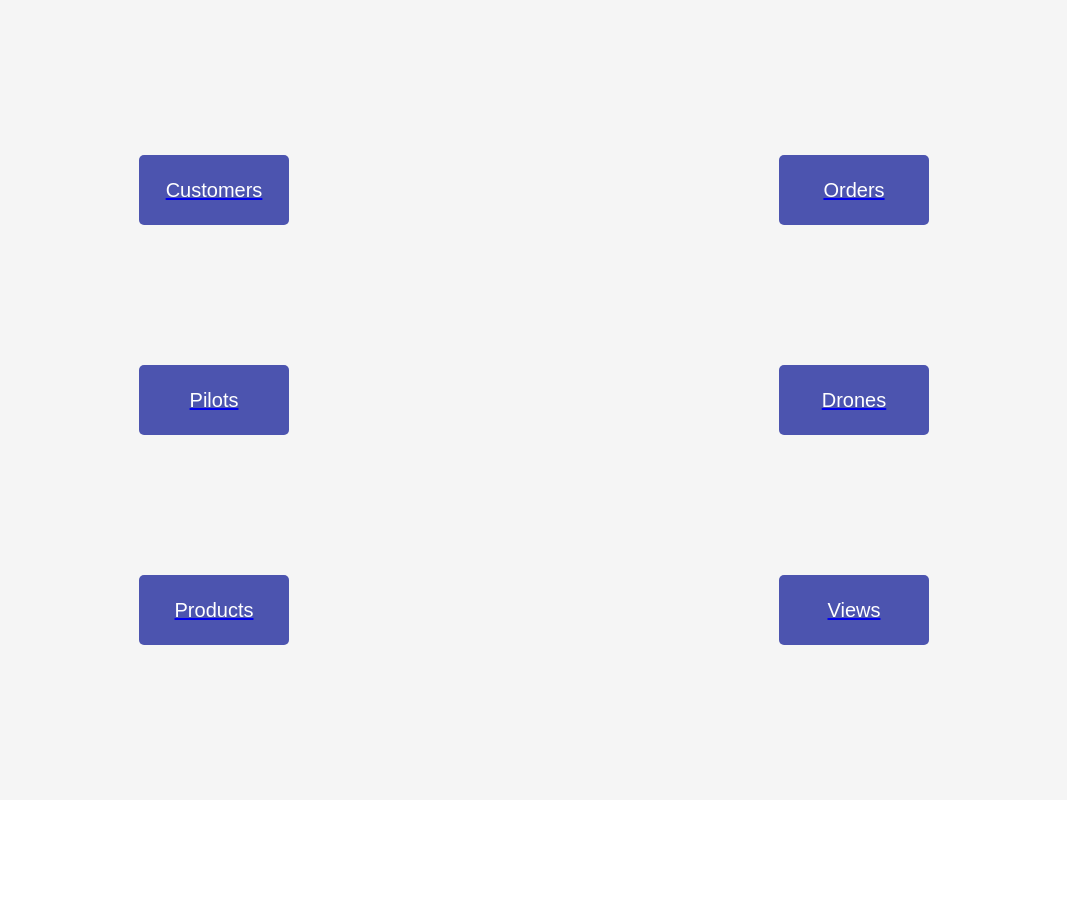
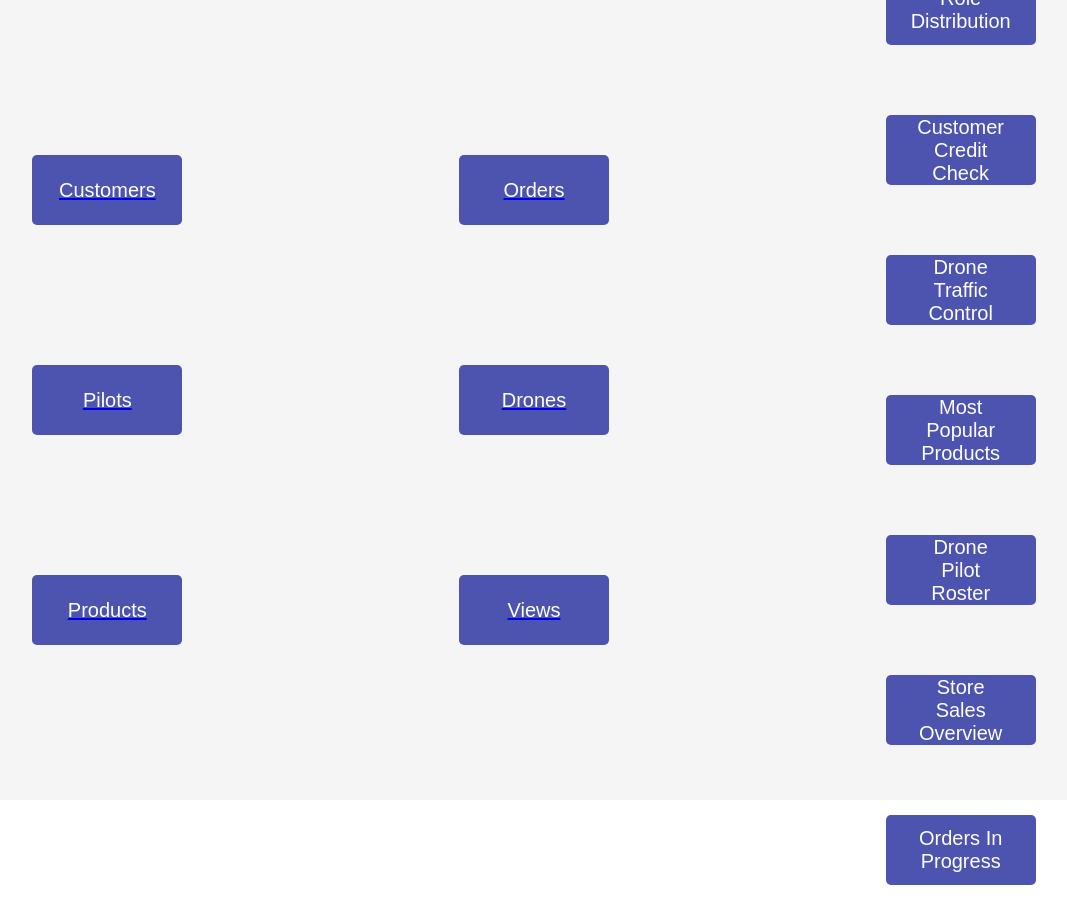
Before and after one commit to NamkhangNLe/drone-dispatch, a React (Create React App) app: page /views in a window 1280 px wide. Shown: the top 924 px of the page, without its empty margins (106-1173 px from the left). Before the commit the page ends 800 px from the top, so only its background shows below. Built offline with nearby package versions, Linux system fonts and the light colour scheme.

Commit message:
Add Views component and routes in App.js

```diff
--- a/src/App.js
+++ b/src/App.js
@@ -4,6 +4,7 @@ import Pilots from './Pilots'; // Import the Pilots component
 import Products from './Products';
 import Drones from './Drones';
 import Orders from './Orders';
+import Views from './Views';
 import './App.css';
 
 function App() {
@@ -37,6 +38,7 @@ function App() {
           <Route path="/products" element={<Products />} />
           <Route path="/drones" element={<Drones />} />
           <Route path="/orders" element={<Orders />} />
+          <Route path="/views" element={<Views />} />
           {/* Add more routes for other pages as needed */}
         </Routes>
       </div>
--- /dev/null
+++ b/src/Views.js
@@ -0,0 +1,18 @@
+import React from 'react';
+
+function Views() {
+  return (
+    <div>
+      <h1>Drones Page</h1>
+      <button className="button" onClick={() => console.log('Role Distribution')}>Role Distribution</button>
+      <button className="button" onClick={() => console.log('Customer Credit Check')}>Customer Credit Check</button>
+      <button className="button" onClick={() => console.log('Drone Traffic Control')}>Drone Traffic Control</button>
+      <button className="button" onClick={() => console.log('Most Popular Products')}>Most Popular Products</button>
+      <button className="button" onClick={() => console.log('Drone Pilot Roster')}>Drone Pilot Roster</button>
+      <button className="button" onClick={() => console.log('Store Sales Overview')}>Store Sales Overview</button>
+      <button className="button" onClick={() => console.log('Orders In Progress')}>Orders In Progress</button>
+    </div>
+  );
+}
+
+export default Views;
```
